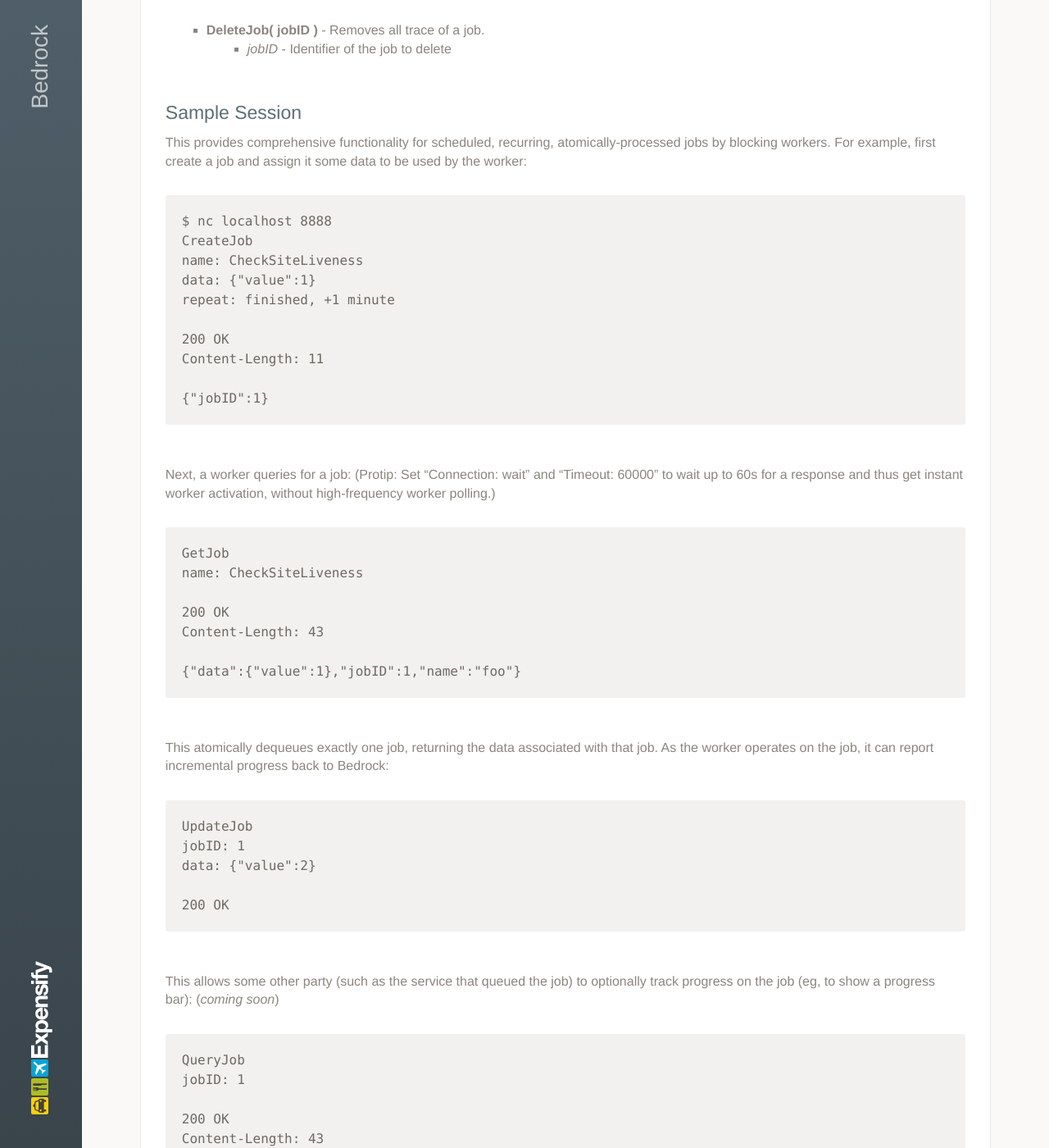
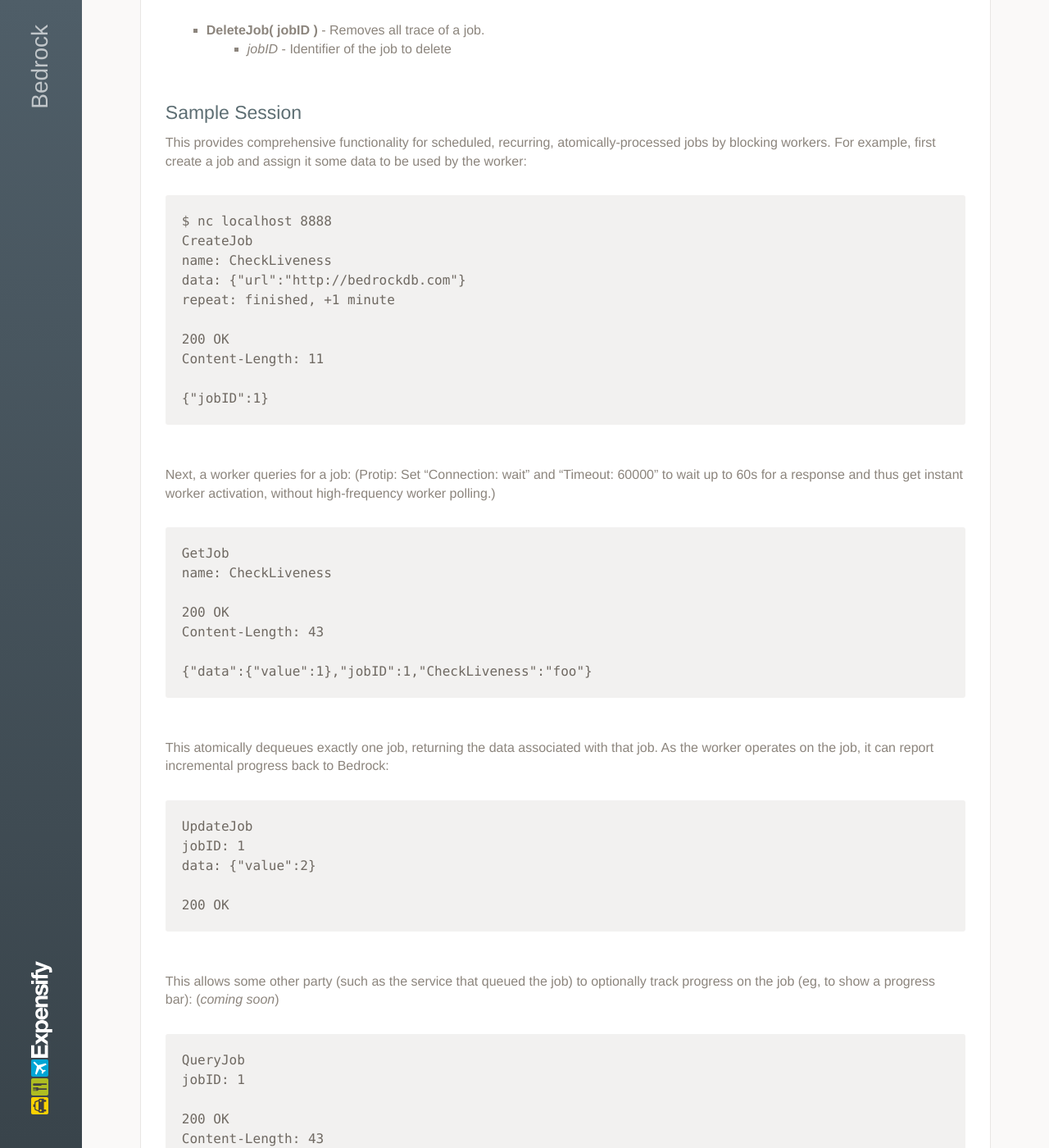
Before and after one commit to Expensify/Bedrock, a Jekyll site: the page built from docs/jobs.md, in a window 1280 px wide and 1400 px high, scrolled down 910 px. Shown: the whole window at 82% size. Built offline with Jekyll 4.4.1, drawn with Linux system fonts in a browser that asks for light colours; some of the changed text lies outside the part shown.

Commit message:
Update jobs.md

```diff
--- a/docs/jobs.md
+++ b/docs/jobs.md
@@ -35,8 +35,8 @@ This provides comprehensive functionality for scheduled, recurring, atomically-p
 
     $ nc localhost 8888
     CreateJob
-    name: CheckSiteLiveness
-    data: {"value":1}
+    name: CheckLiveness
+    data: {"url":"http://bedrockdb.com"}
     repeat: finished, +1 minute
 
     200 OK
@@ -47,12 +47,12 @@ This provides comprehensive functionality for scheduled, recurring, atomically-p
 Next, a worker queries for a job:  (Protip: Set "Connection: wait" and "Timeout: 60000" to wait up to 60s for a response and thus get instant worker activation, without high-frequency worker polling.)
 
     GetJob
-    name: CheckSiteLiveness
+    name: CheckLiveness
 
     200 OK
     Content-Length: 43
 
-    {"data":{"value":1},"jobID":1,"name":"foo"}
+    {"data":{"value":1},"jobID":1,"CheckLiveness":"foo"}
 
 This atomically dequeues exactly one job, returning the data associated with that job.  As the worker operates on the job, it can report incremental progress back to Bedrock:
 
@@ -83,7 +83,7 @@ When the worker finishes, it marks it as complete.  Additionally, it can provide
 In this case, the job was configured to repeat in one minute.  This means a request for the job immediately after fails:
 
     GetJob
-    name: CheckSiteLiveness
+    name: CheckLiveness
 
     404 No job found
 
@@ -100,7 +100,7 @@ But as we can see, the job is there, queued for the future:
 Once 1 minute elapses, the job is available to be worked on again -- and is seeded with the data provided when it was finished last time.  This is a very simple, reliable mechanism to allow one job to finish where the last job left off (eg, when processing a feed where it's bad to double-process the same entry):
 
     GetJob
-    name: CheckSiteLiveness
+    name: CheckLiveness
 
     200 OK
     Content-Length: 43
```
